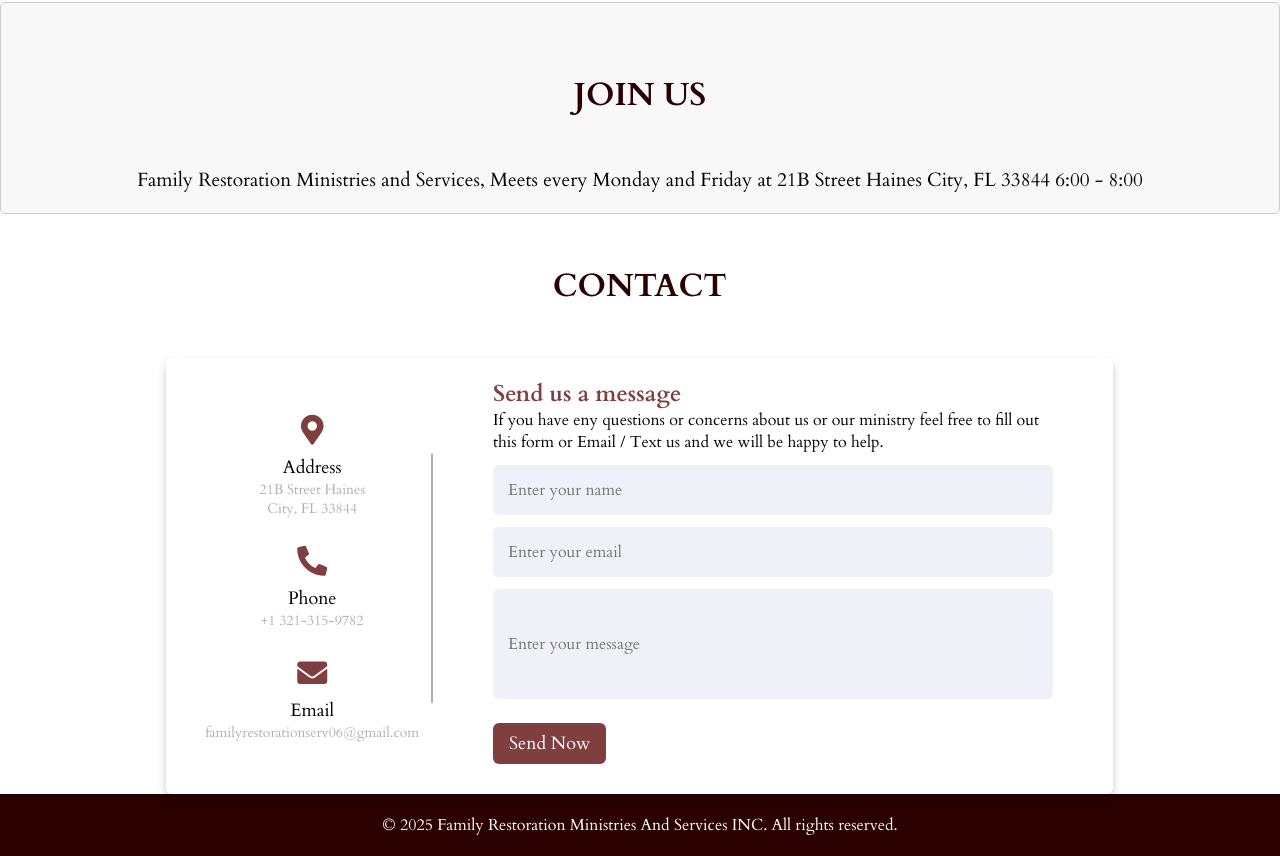
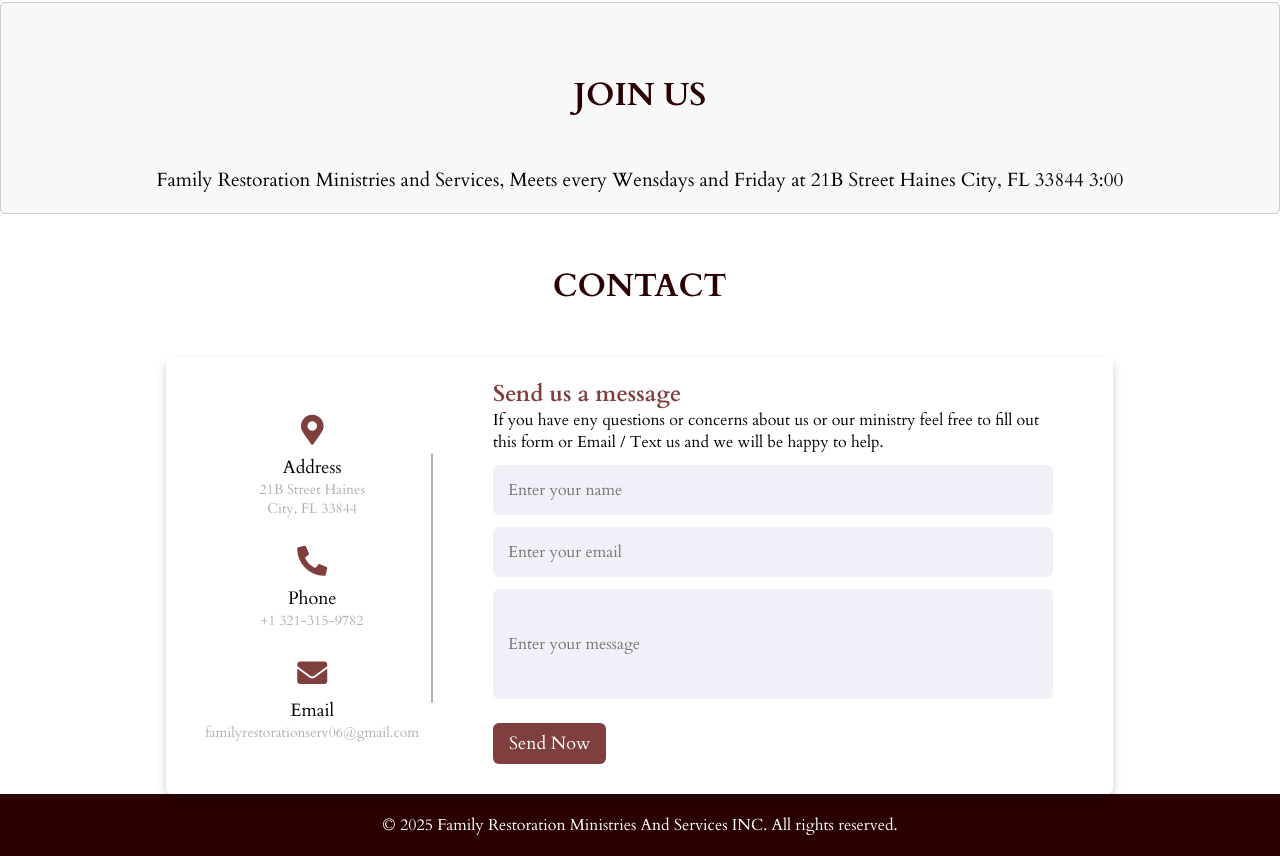
Before and after one commit to PixelByteBuilders/family-restorations, a plain HTML site: page index.html in a window 1280 px wide. Shown: the part 3126-3982 px from the top of the page. Drawn offline with nearby package versions, Linux system fonts and the light colour scheme; a web font is replaced by a local one.

Commit message:
Update index.html

```diff
--- a/index.html
+++ b/index.html
@@ -132,9 +132,8 @@
 
     <section id="join">
       <h1>JOIN US</h1>
-      <p>Family Restoration Ministries and Services, Meets every Monday and Friday at 21B Street Haines City, FL 33844 6:00 - 8:00</p>
+      <p>Family Restoration Ministries and Services, Meets every Wensdays and Friday at 21B Street Haines City, FL 33844 3:00</p>
     </section>
-
 
 
 
```
